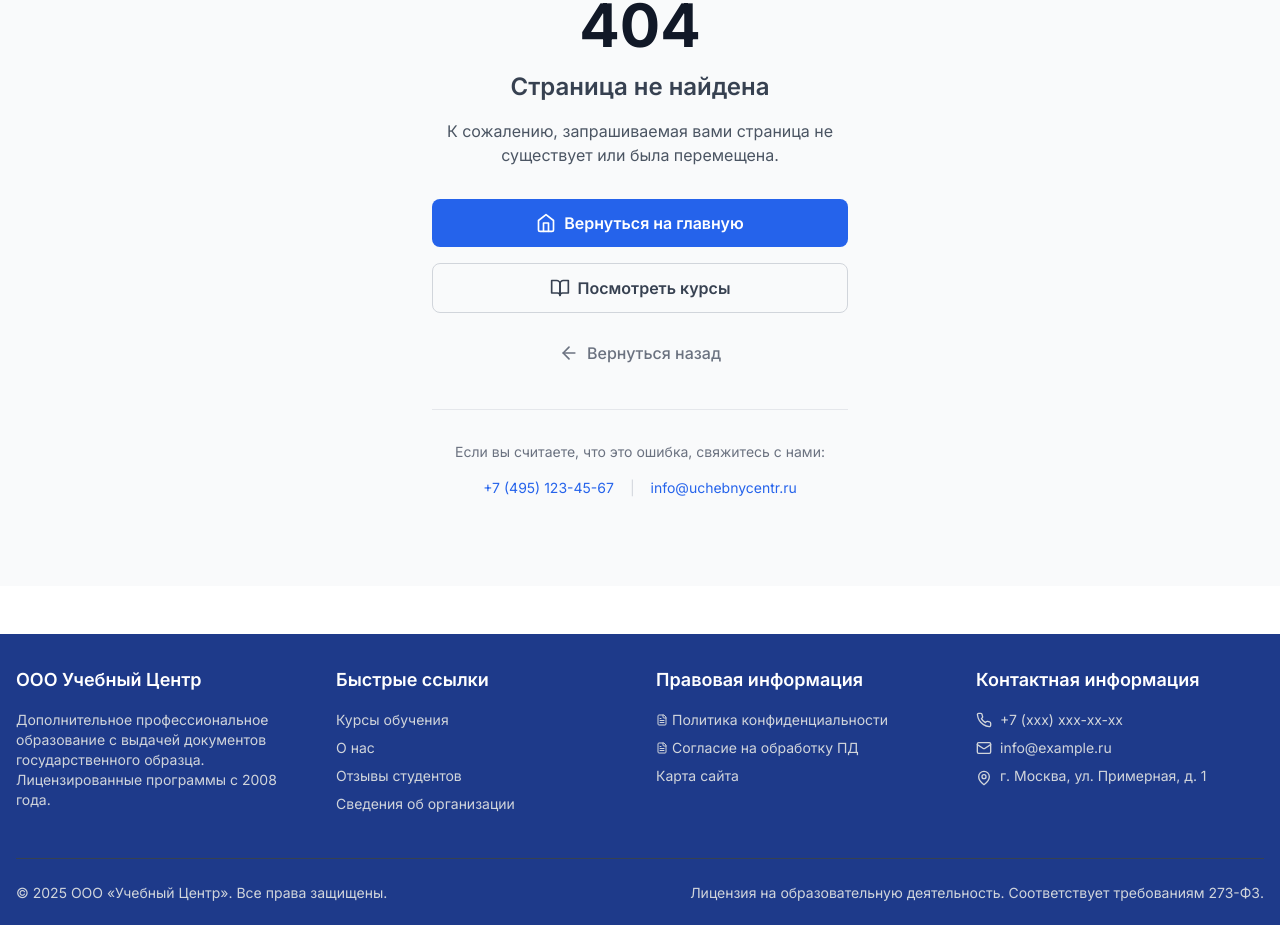
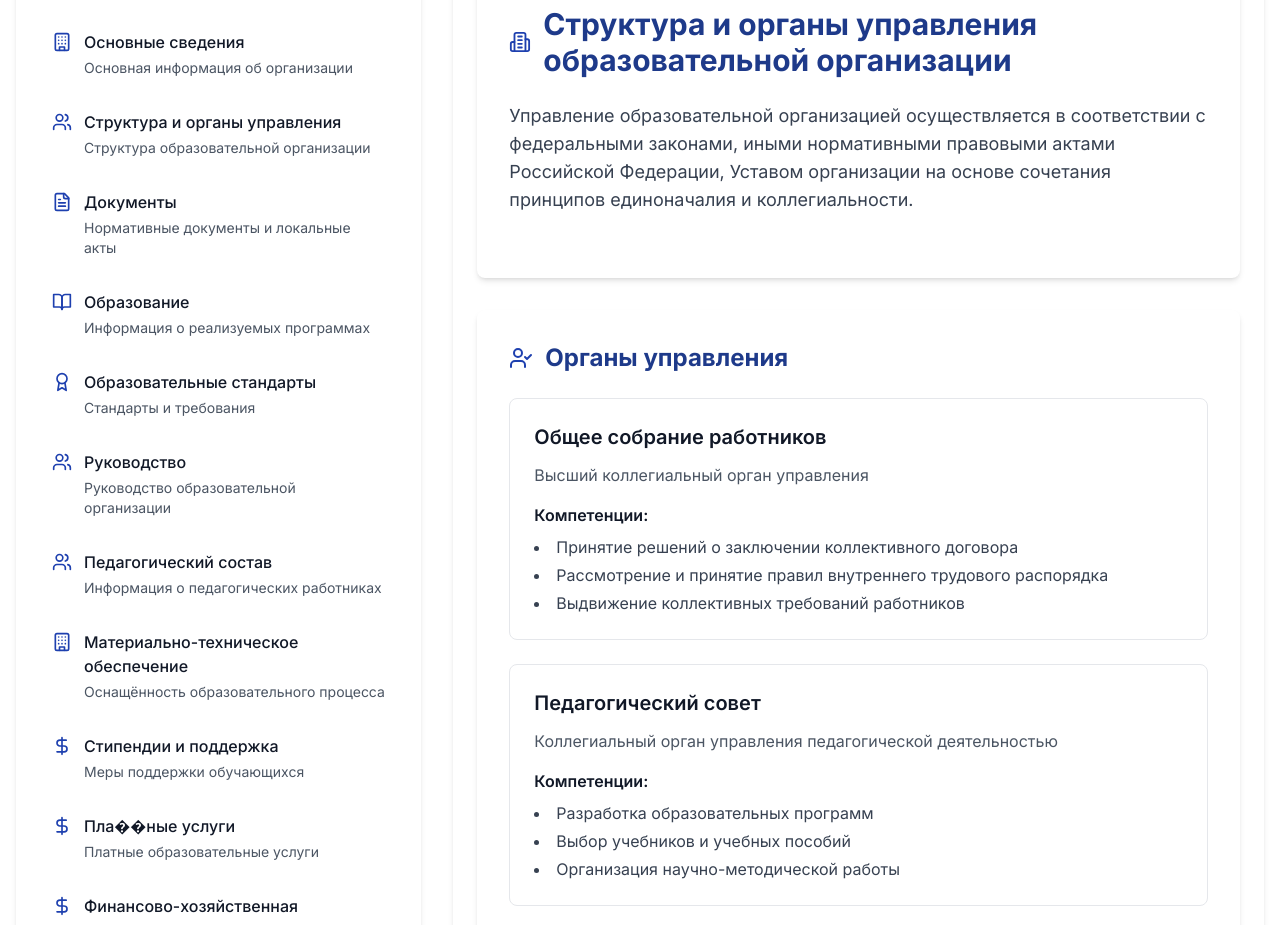
Before and after one commit to ZombieProject2021/siteuc, a Next.js app: page /info/structure in a window 1280 px wide. Before the commit this address had no page. Shown: the part 365-1290 px from the top of the page. Built offline with nearby package versions, Linux system fonts and the light colour scheme.

Commit message:
Create structure page for organizational structure
cgen-1920c676e9f54815bb211cf0bd06e413

```diff
--- /dev/null
+++ b/app/info/structure/page.tsx
@@ -0,0 +1,199 @@
+import { Building2, Users, UserCheck, FileText, Shield } from 'lucide-react'
+
+export default function StructurePage() {
+  const departments = [
+    {
+      name: 'Администрация',
+      head: 'Иванов Иван Иванович',
+      position: 'Директор',
+      phone: '+7 (495) 123-45-67',
+      email: 'director@example.com'
+    },
+    {
+      name: 'Учебно-методический отдел',
+      head: 'Петрова Анна Сергеевна',
+      position: 'Заведующий отделом',
+      phone: '+7 (495) 123-45-68',
+      email: 'metodist@example.com'
+    },
+    {
+      name: 'Отдел качества образования',
+      head: 'Сидоров Петр Алексеевич',
+      position: 'Заведующий отделом',
+      phone: '+7 (495) 123-45-69',
+      email: 'quality@example.com'
+    }
+  ]
+
+  const managementBodies = [
+    {
+      name: 'Общее собрание работников',
+      description: 'Высший коллегиальный орган управления',
+      competencies: [
+        'Принятие решений о заключении коллективного договора',
+        'Рассмотрение и принятие правил внутреннего трудового распорядка',
+        'Выдвижение коллективных требований работников'
+      ]
+    },
+    {
+      name: 'Педагогический совет',
+      description: 'Коллегиальный орган управления педагогической деятельностью',
+      competencies: [
+        'Разработка образовательных программ',
+        'Выбор учебников и учебных пособий',
+        'Организация научно-методической работы'
+      ]
+    },
+    {
+      name: 'Методический совет',
+      description: 'Консультативный орган по вопросам мето��ической работы',
+      competencies: [
+        'Координация деятельности методических объединений',
+        'Анализ состояния методической работы',
+        'Планирование методической работы'
+      ]
+    }
+  ]
+
+  return (
+    <div className="space-y-8">
+      <div className="bg-white rounded-lg shadow-md p-8">
+        <h1 className="text-3xl font-bold text-edu-navy mb-6 flex items-center">
+          <Building2 className="h-8 w-8 mr-3 text-edu-blue" />
+          Структура и органы управления образовательной организации
+        </h1>
+
+        <div className="prose max-w-none text-gray-700 mb-8">
+          <p className="text-lg">
+            Управление образовательной организацией осуществляется в соответствии с
+            федеральными законами, иными нормативными правовыми актами Российской Федерации,
+            Уставом организации на основе сочетания принципов единоначалия и коллегиальности.
+          </p>
+        </div>
+      </div>
+
+      {/* Органы управления */}
+      <div className="bg-white rounded-lg shadow-md p-8">
+        <h2 className="text-2xl font-bold text-edu-navy mb-6 flex items-center">
+          <UserCheck className="h-6 w-6 mr-3 text-edu-blue" />
+          Органы управления
+        </h2>
+
+        <div className="space-y-6">
+          {managementBodies.map((body, index) => (
+            <div key={index} className="border border-gray-200 rounded-lg p-6">
+              <h3 className="text-xl font-semibold text-gray-900 mb-3">{body.name}</h3>
+              <p className="text-gray-600 mb-4">{body.description}</p>
+
+              <div>
+                <h4 className="font-semibold text-gray-900 mb-2">Компетенции:</h4>
+                <ul className="list-disc list-inside space-y-1 text-gray-700">
+                  {body.competencies.map((competency, i) => (
+                    <li key={i}>{competency}</li>
+                  ))}
+                </ul>
+              </div>
+            </div>
+          ))}
+        </div>
+      </div>
+
+      {/* Структурные подразделения */}
+      <div className="bg-white rounded-lg shadow-md p-8">
+        <h2 className="text-2xl font-bold text-edu-navy mb-6 flex items-center">
+          <Users className="h-6 w-6 mr-3 text-edu-blue" />
+          Структурные подразделения
+        </h2>
+
+        <div className="grid grid-cols-1 md:grid-cols-2 lg:grid-cols-3 gap-6">
+          {departments.map((dept, index) => (
+            <div key={index} className="border border-gray-200 rounded-lg p-6">
+              <h3 className="text-lg font-semibold text-gray-900 mb-3">{dept.name}</h3>
+              <div className="space-y-2 text-sm text-gray-600">
+                <div>
+                  <span className="font-medium">Руководитель:</span> {dept.head}
+                </div>
+                <div>
+                  <span className="font-medium">Должность:</span> {dept.position}
+                </div>
+                <div>
+                  <span className="font-medium">Телефон:</span> {dept.phone}
+                </div>
+                <div>
+                  <span className="font-medium">Email:</span> {dept.email}
+                </div>
+              </div>
+            </div>
+          ))}
+        </div>
+      </div>
+
+      {/* Положения об органах управления */}
+      <div className="bg-white rounded-lg shadow-md p-8">
+        <h2 className="text-2xl font-bold text-edu-navy mb-6 flex items-center">
+          <FileText className="h-6 w-6 mr-3 text-edu-blue" />
+          Положения об органах управления
+        </h2>
+
+        <div className="space-y-4">
+          <div className="flex items-center justify-between p-4 border border-gray-200 rounded-lg">
+            <div>
+              <h3 className="font-semibold text-gray-900">Положение об общем собрании работников</h3>
+              <p className="text-sm text-gray-600">Регламентирует деятельность общего собрания работников</p>
+            </div>
+            <a
+              href="/documents/polozenie-obshee-sobranie.pdf"
+              className="text-edu-blue hover:text-edu-navy font-medium"
+              target="_blank"
+            >
+              Скачать PDF
+            </a>
+          </div>
+
+          <div className="flex items-center justify-between p-4 border border-gray-200 rounded-lg">
+            <div>
+              <h3 className="font-semibold text-gray-900">Положение о педагогическом совете</h3>
+              <p className="text-sm text-gray-600">Регламентирует деятельность педагогического совета</p>
+            </div>
+            <a
+              href="/documents/polozenie-pedsovет.pdf"
+              className="text-edu-blue hover:text-edu-navy font-medium"
+              target="_blank"
+            >
+              Скачать PDF
+            </a>
+          </div>
+
+          <div className="flex items-center justify-between p-4 border border-gray-200 rounded-lg">
+            <div>
+              <h3 className="font-semibold text-gray-900">Положение о методическом совете</h3>
+              <p className="text-sm text-gray-600">Регламентирует деятельность методического совета</p>
+            </div>
+            <a
+              href="/documents/polozenie-metodsovet.pdf"
+              className="text-edu-blue hover:text-edu-navy font-medium"
+              target="_blank"
+            >
+              Скачать PDF
+            </a>
+          </div>
+        </div>
+      </div>
+
+      {/* Контактная информация */}
+      <div className="bg-blue-50 border border-blue-200 rounded-lg p-6">
+        <div className="flex items-start space-x-3">
+          <Shield className="h-6 w-6 text-blue-600 mt-1" />
+          <div>
+            <h3 className="font-semibold text-blue-900 mb-2">Правовая информация</h3>
+            <p className="text-sm text-blue-800">
+              Структура и органы управления образовательной организации определены в соответствии с
+              Федеральным законом от 29.12.2012 № 273-ФЗ "Об образовании в Российской Федерации"
+              и Уставом организации.
+            </p>
+          </div>
+        </div>
+      </div>
+    </div>
+  )
+}
```
